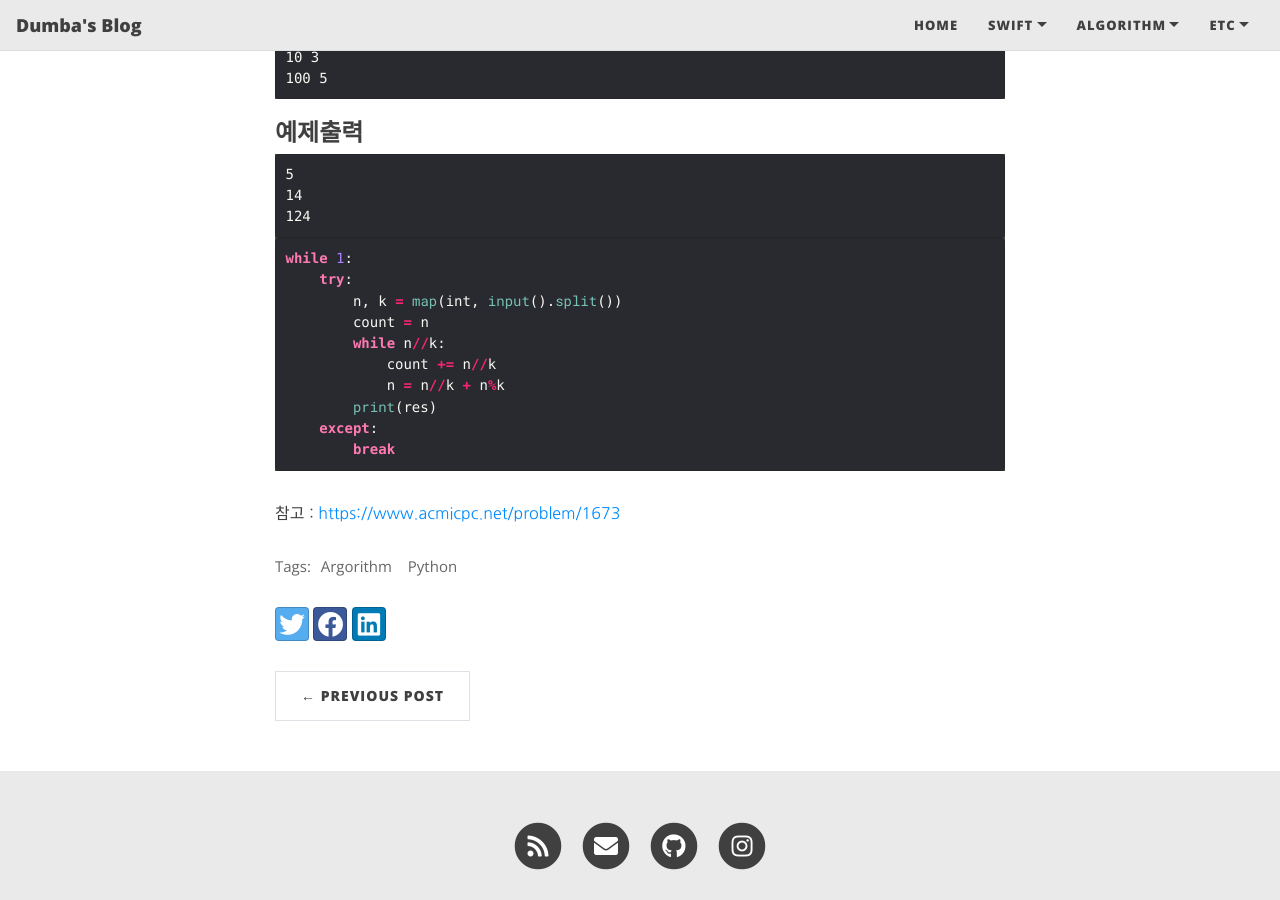
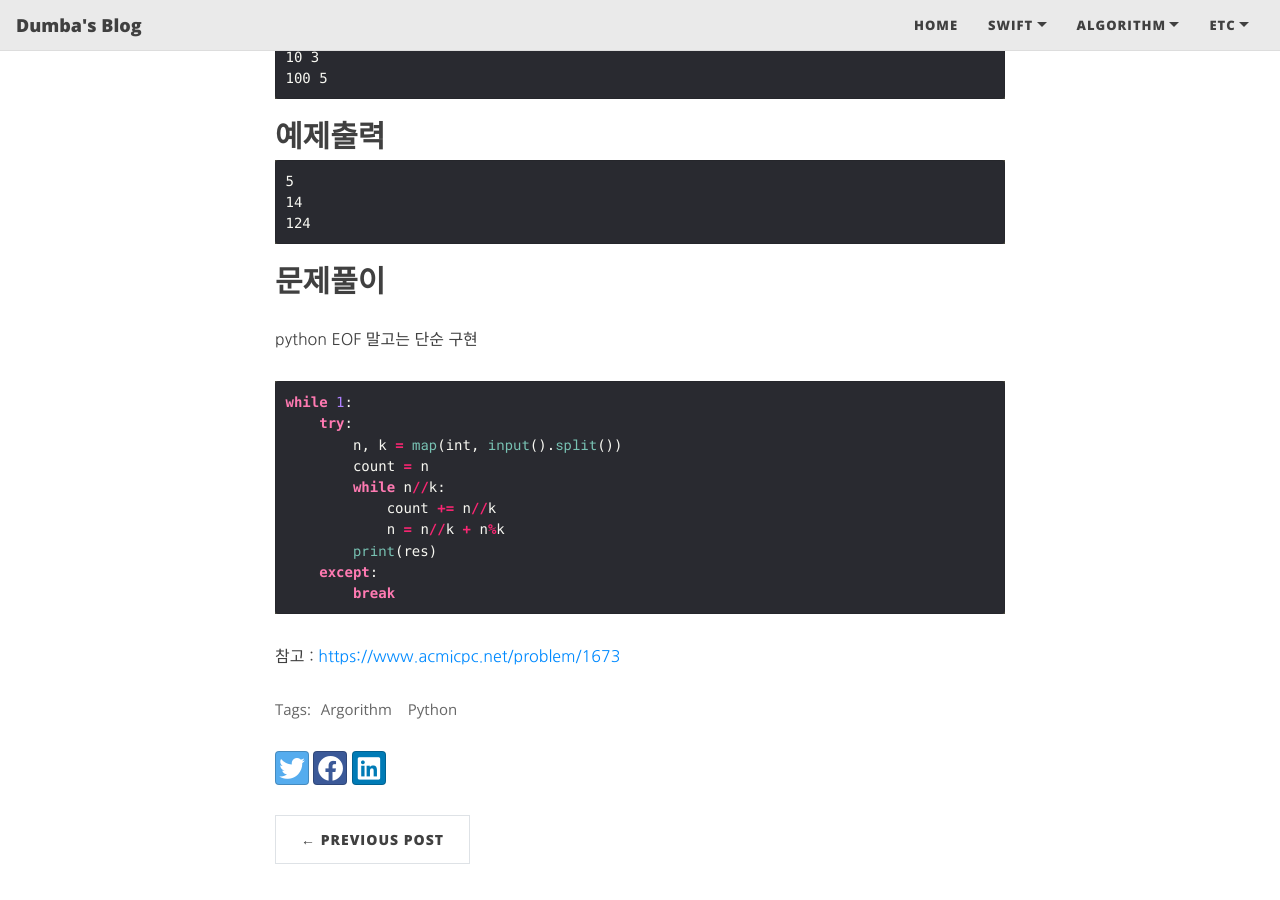
Before and after one commit to ghis22130/ghis22130.github.io, a Jekyll site: the page built from _posts/Python/2021-05-15-백준_1673_치킨.md, in a window 1280 px wide and 900 px high, scrolled down 831 px. Built offline with Jekyll 4.4.1, drawn with Linux system fonts in a browser that asks for light colours; nearby versions of some CDN libraries.

Commit message:
docs: post new algorithm with python

````diff
--- a/_posts/Python/2021-05-15-백준_1673_치킨.md
+++ b/_posts/Python/2021-05-15-백준_1673_치킨.md
@@ -27,12 +27,14 @@ category: [Python]
 100 5
 ```
 
-### 예제출력
+## 예제출력
 ```
 5
 14
 124
 ```
+## 문제풀이
+python EOF 말고는 단순 구현
 
 ```python
 while 1:
````
